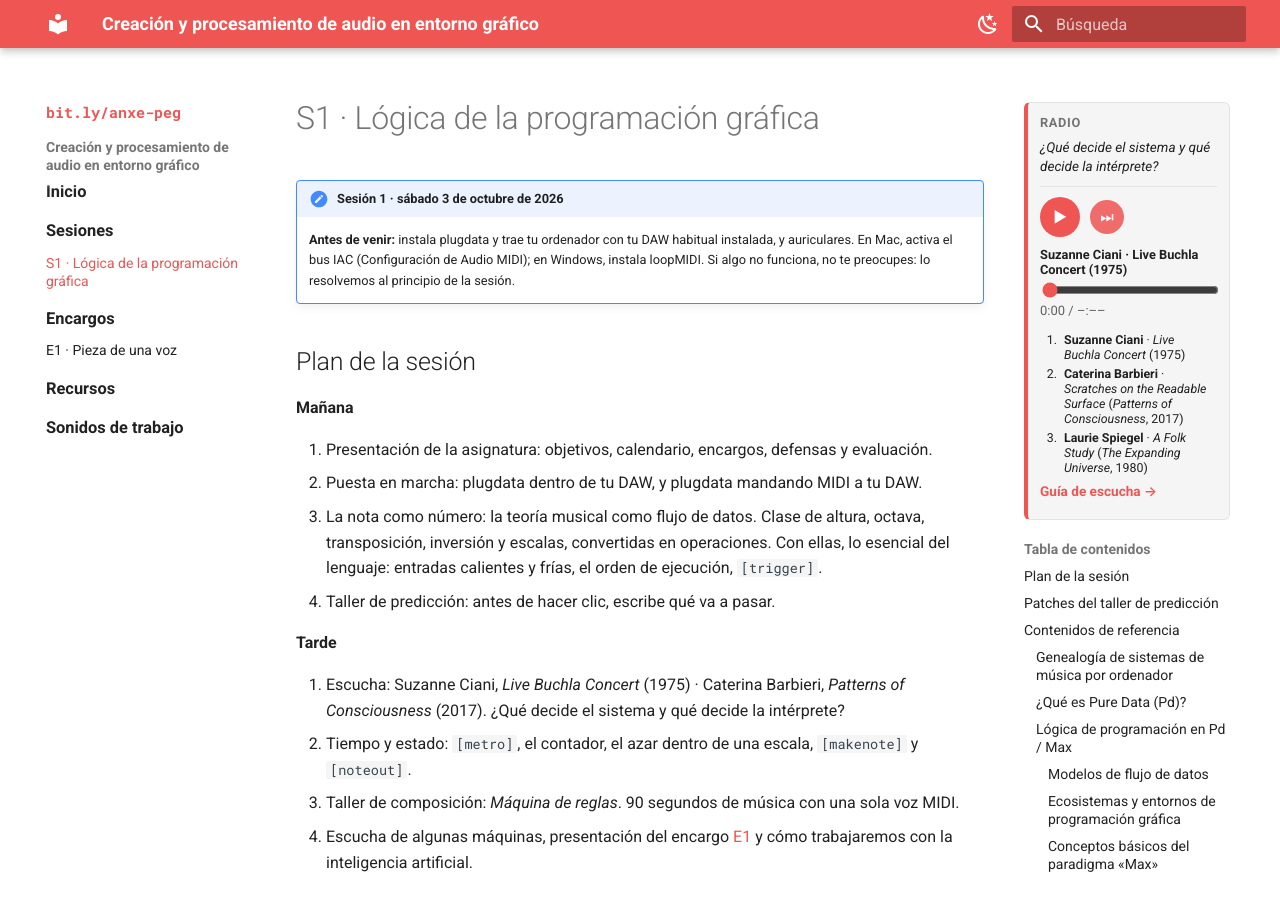
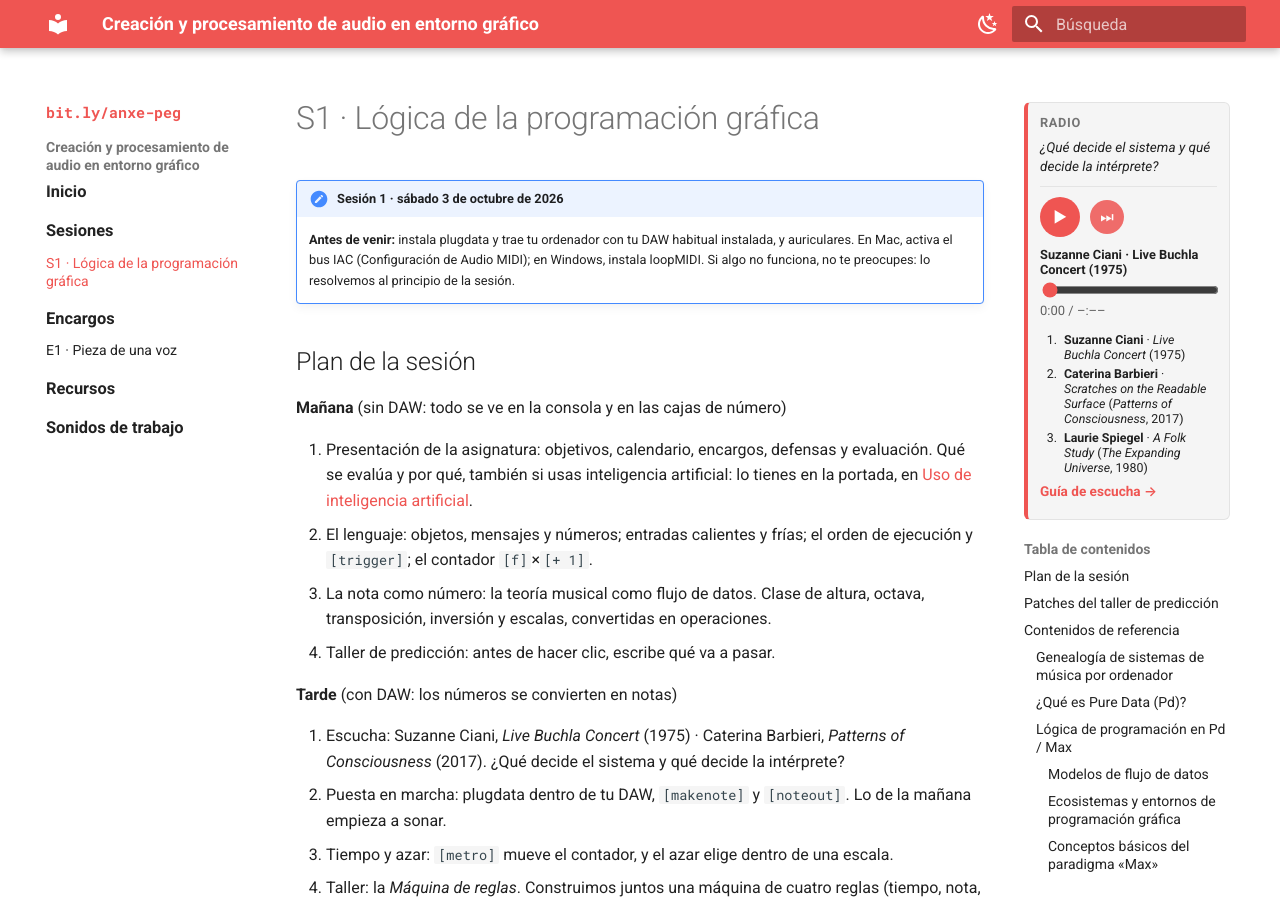
Before and after one commit to anxefaraldo/peg-curso, an MkDocs documentation site: the page built from docs/sesiones/s1.md, in a window 1280 px wide and 900 px high. Built offline with MkDocs 1.6.1 and Material for MkDocs 9.7.7, drawn with Linux system fonts in a browser that asks for light colours; some of the changed text lies outside the part shown.

Commit message:
Publicación programada 2026-10-03 07:00

```diff
--- a/docs/sesiones/s1.md
+++ b/docs/sesiones/s1.md
@@ -17,19 +17,20 @@
 
 ## Plan de la sesión
 
-**Mañana**
+**Mañana** (sin DAW: todo se ve en la consola y en las cajas de número)
 
-1. Presentación de la asignatura: objetivos, calendario, encargos, defensas y evaluación.
-2. Puesta en marcha: plugdata dentro de tu DAW, y plugdata mandando MIDI a tu DAW.
-3. La nota como número: la teoría musical como flujo de datos. Clase de altura, octava, transposición, inversión y escalas, convertidas en operaciones. Con ellas, lo esencial del lenguaje: entradas calientes y frías, el orden de ejecución, `[trigger]`.
+1. Presentación de la asignatura: objetivos, calendario, encargos, defensas y evaluación. Qué se evalúa y por qué, también si usas inteligencia artificial: lo tienes en la portada, en [Uso de inteligencia artificial](../index.md#uso-de-inteligencia-artificial).
+2. El lenguaje: objetos, mensajes y números; entradas calientes y frías; el orden de ejecución y `[trigger]`; el contador `[f]`×`[+ 1]`.
+3. La nota como número: la teoría musical como flujo de datos. Clase de altura, octava, transposición, inversión y escalas, convertidas en operaciones.
 4. Taller de predicción: antes de hacer clic, escribe qué va a pasar.
 
-**Tarde**
+**Tarde** (con DAW: los números se convierten en notas)
 
 1. Escucha: Suzanne Ciani, *Live Buchla Concert* (1975) · Caterina Barbieri, *Patterns of Consciousness* (2017). ¿Qué decide el sistema y qué decide la intérprete?
-2. Tiempo y estado: `[metro]`, el contador, el azar dentro de una escala, `[makenote]` y `[noteout]`.
-3. Taller de composición: *Máquina de reglas*. 90 segundos de música con una sola voz MIDI.
-4. Escucha de algunas máquinas, presentación del encargo [E1](../encargos/e1.md) y cómo trabajaremos con la inteligencia artificial.
+2. Puesta en marcha: plugdata dentro de tu DAW, `[makenote]` y `[noteout]`. Lo de la mañana empieza a sonar.
+3. Tiempo y azar: `[metro]` mueve el contador, y el azar elige dentro de una escala.
+4. Taller: la *Máquina de reglas*. Construimos juntos una máquina de cuatro reglas (tiempo, nota, articulación, forma); después cada una cambia una regla y explica qué cambia.
+5. Escuchamos algunas máquinas y presentamos el encargo [E1](../encargos/e1.md): ahora, con tus propias reglas.
 
 ## Patches del taller de predicción
 
@@ -139,6 +140,23 @@
 
     **Para saber más:** [midi.org](https://midi.org) · [Introduction to MIDI](https://www.youtube.com/watch?v=jT8lXP-H8HA) · [What is MIDI](https://www.youtube.com/watch?v=SUUxmJ84dnI) · [A History of MIDI](https://www.youtube.com/watch?v=FHmshRb5HQs)
 
+### La teoría musical como flujo de datos
+
+Si una nota es un número, la teoría musical se convierte en aritmética, y cada operación es un pequeño problema de flujo de datos: qué entra por dónde, en qué orden y qué se guarda.
+
+![Notas MIDI, clases de altura y octavas](img/s1/pitch-class-octavas.png){ .patch }
+
+- **Clase de altura:** `[mod 12]` devuelve el resto de dividir por 12. 60, 72 y 48 son todos 0: Do, en cualquier octava.
+- **Octava:** `[div 12]` devuelve el cociente. 60 está en la octava 5; 72, en la 6.
+- **Transposición:** sumar. En `[+ 7]`, el intervalo está guardado en la entrada **fría** (la derecha): cambiarlo no hace sonar nada; la nota que entra por la **caliente** (la izquierda) sale transportada. Frío y caliente, con sentido musical.
+- **Inversión:** reflejar respecto a un eje. Con eje en 60, la nota *n* se convierte en 120 − *n*: lo que subía, baja.
+
+![Matriz dodecafónica](img/s1/matriz-dodecafonica.jpg)
+
+*Matriz dodecafónica: la serie y su inversión son aritmética sobre los números del 0 al 11. Su retrogradación, en cambio, necesita una secuencia que se pueda leer al revés: eso, en la S2.*
+
+### Que suene: plugdata y tu DAW
+
 #### Conectar plugdata con tu DAW
 
 Hay dos caminos. El más universal: plugdata como aplicación independiente manda MIDI por un **puerto virtual** a un instrumento de tu DAW.
@@ -173,34 +191,19 @@
 
 ![Generación y envío de notas MIDI](img/s1/makenote-noteout.png){ .patch }
 
-`[makenote]` convierte un número en un evento completo: manda el *note on* y, pasado el tiempo indicado, su *note off*. Sin *note off*, la nota se queda colgada en la DAW. La velocidad y la duración entran por la derecha (frías); la altura entra por la izquierda (caliente) y dispara el evento. Es el primer ejemplo de la sesión de por qué importa el orden.
+`[makenote]` convierte un número en un evento completo: manda el *note on* y, pasado el tiempo indicado, su *note off*. Sin *note off*, la nota se queda colgada en la DAW. La velocidad y la duración entran por la derecha (frías); la altura entra por la izquierda (caliente) y dispara el evento. Lo de la mañana, con sonido: si la velocidad llega después que la altura, la nota sale con la velocidad anterior.
 
-### La teoría musical como flujo de datos
+### Tiempo y estado: `[metro]` y el contador
 
-Si una nota es un número, la teoría musical se convierte en aritmética, y cada operación es un pequeño problema de flujo de datos: qué entra por dónde, en qué orden y qué se guarda.
+![Metro, contador y secuenciador](img/s1/metro-contador.png){ .patch }
 
-![Notas MIDI, clases de altura y octavas](img/s1/pitch-class-octavas.png){ .patch }
-
-- **Clase de altura:** `[mod 12]` devuelve el resto de dividir por 12. 60, 72 y 48 son todos 0: Do, en cualquier octava.
-- **Octava:** `[div 12]` devuelve el cociente. 60 está en la octava 5; 72, en la 6.
-- **Transposición:** sumar. En `[+ 7]`, el intervalo está guardado en la entrada **fría** (la derecha): cambiarlo no hace sonar nada; la nota que entra por la **caliente** (la izquierda) sale transportada. Frío y caliente, con sentido musical.
-- **Inversión:** reflejar respecto a un eje. Con eje en 60, la nota *n* se convierte en 120 − *n*: lo que subía, baja.
-
-![Matriz dodecafónica](img/s1/matriz-dodecafonica.jpg)
-
-*Matriz dodecafónica: la serie y su inversión son aritmética sobre los números del 0 al 11. Su retrogradación, en cambio, necesita una secuencia que se pueda leer al revés: eso, en la S2.*
+`[metro]` produce pulsos regulares. La pareja `[f]` × `[+ 1]` guarda un número y lo incrementa en cada pulso: es el **estado**, la memoria mínima de un programa. Con `[mod n]` el contador da vueltas, y ya tenemos un ciclo de *n* pasos.
 
 #### Azar dentro de una escala
 
 ![Escalas y transposición](img/s1/escalas-transposicion.png){ .patch }
 
 `[random n]` devuelve un número entre 0 y *n*−1. Si en lugar de mandarlo directamente lo usamos como índice de una **tabla** que contiene una escala, el azar queda dentro de un orden que hemos decidido nosotros. Esa tabla volverá en todas las sesiones: en la S2 será una partitura, en la S3 un sonido.
-
-### Tiempo y estado: `[metro]` y el contador
-
-![Metro, contador y secuenciador](img/s1/metro-contador.png){ .patch }
-
-`[metro]` produce pulsos regulares. La pareja `[f]` × `[+ 1]` guarda un número y lo incrementa en cada pulso: es el **estado**, la memoria mínima de un programa. Con `[mod n]` el contador da vueltas, y ya tenemos un ciclo de *n* pasos.
 
 ### Objetos de interacción y gráfica en Pd
 
```
Also changed, not shown: docs/encargos/e1.md (+1 -0 lines).
